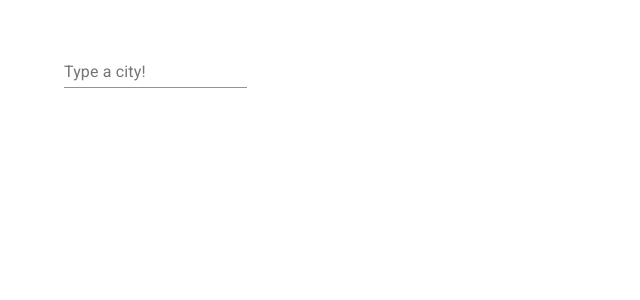
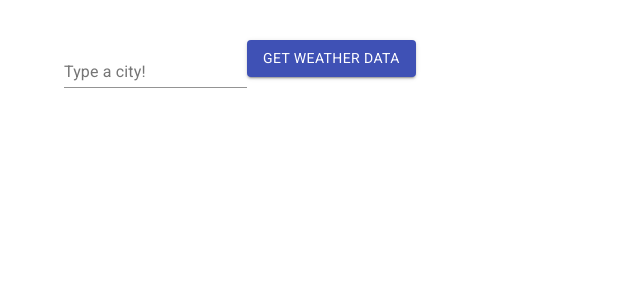
Before and after one commit to rob-3/weather-app-improved, a React (Create React App) app: page / in a window 1280 px wide. Shown: the top 300 px of the page, without its empty margins (0-640 px from the left). Built offline with nearby package versions, Linux system fonts and the light colour scheme.

Commit message:
Add search button

```diff
--- a/src/App.js
+++ b/src/App.js
@@ -1,6 +1,6 @@
 import './App.css';
 import 'fontsource-roboto';
-import { Container, TextField, Box } from "@material-ui/core";
+import { Container, TextField, Box, Button } from "@material-ui/core";
 import { useState } from "react";
 
 function App() {
@@ -8,11 +8,18 @@ function App() {
 
   const typeHandler = event => setQuery(event.target.value);
 
+  const fetchCityData = () => {
+    console.log("Fetching data...");
+  };
+
   return (
     <Container>
       <Box m={5}>
         <form>
           <TextField label="Type a city!" value={query} onChange={typeHandler}/>
+          <Button variant="contained" color="primary" onClick={fetchCityData}>
+            Get Weather Data
+          </Button>
         </form>
       </Box>
     </Container>
```
